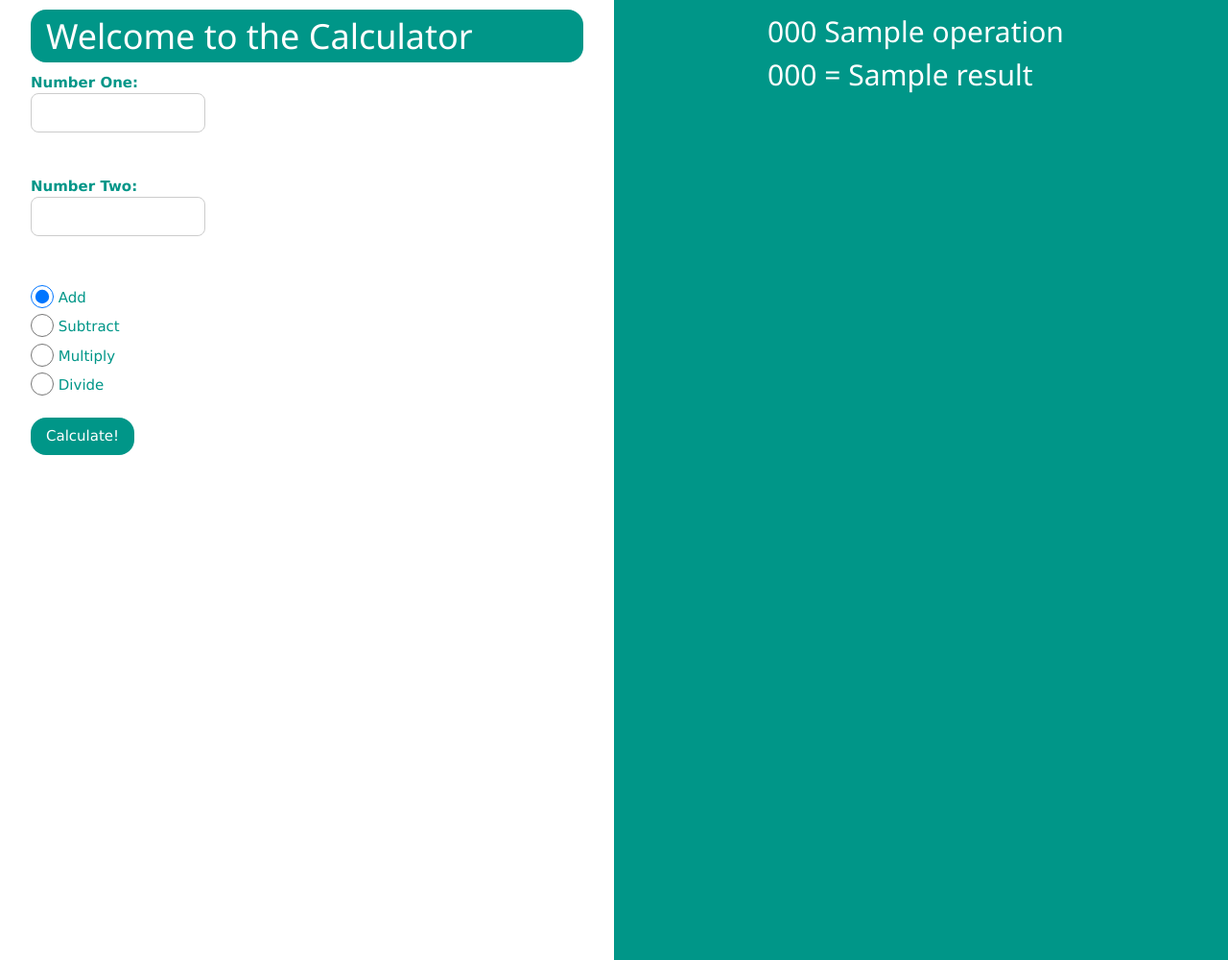
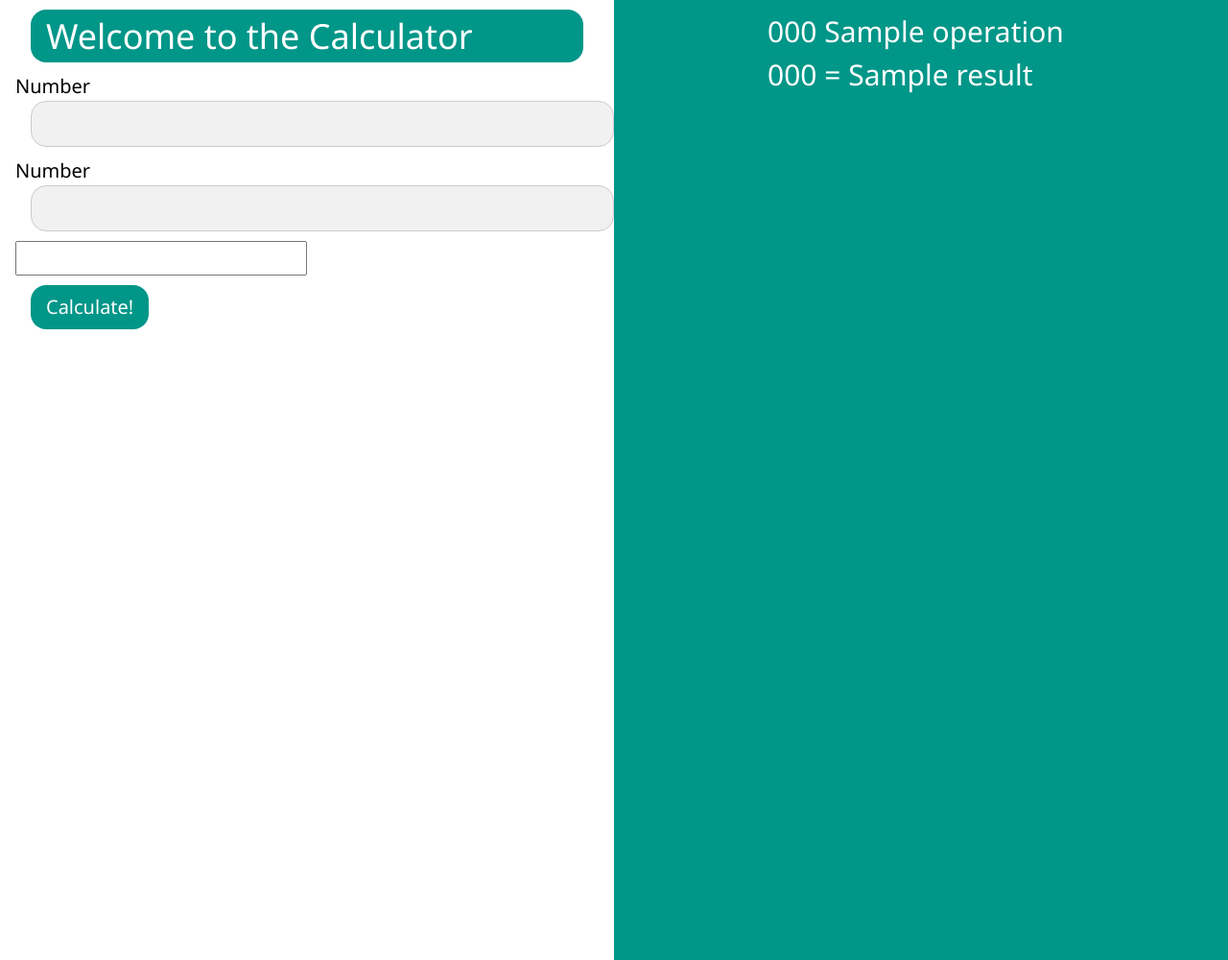
Before and after one commit to CallumLee22/FLASK-INTRO, a Flask app: template templates/calc.jinja in a window 1280 px wide. Shown: the whole page at 96% size. Run offline with Flask 3, Linux system fonts and the light colour scheme; the template is opened without the code that fills it: most values are stand-ins (such as "Sample title", 1, 10 or a date in 2020); form fields are guessed from the names that the template uses.

Commit message:
new form

```diff
--- a/templates/calc.jinja
+++ b/templates/calc.jinja
@@ -36,40 +36,14 @@
                     style="font-size:10vw text-shadow:1px 1px 0 #444">
                     Welcome to
                     the Calculator</h1>
-                <form method="POST">
-                    <label class="w3-margin-left w3-text-teal"><b>Number One:</b></label>
-                    <input class="w3-animate-input w3-margin-left w3-input w3-border w3-round-large" style="width:30%"
-                        type="text" id="num1" name="num1"><br><br>
-
-                    <label class="w3-margin-left w3-text-teal"><b>Number Two:</b></label>
-                    <input class="w3-animate-input w3-margin-left w3-input w3-border w3-round-large" style="width:30%"
-                        type="text" id="num2" name="num2"><br><br>
-
-                    <div>
-                        <input class="w3-radio w3-margin-left" type="radio" name="operation" id="add" value="add"
-                            checked>
-                        <label for="add" class="w3-text-teal">Add</label>
-                    </div>
-                    <div>
-                        <input class="w3-radio w3-margin-left" type="radio" name="operation" id="subtract "
-                            value="subtract">
-                        <label for="subtract" class="w3-text-teal">Subtract</label>
-                    </div>
-                    <div>
-                        <input class="w3-radio w3-margin-left" type="radio" name="operation" id="multiply"
-                            value="multiply">
-                        <label for="multiply" class="w3-text-teal">Multiply</label>
-                    </div>
-                    <div>
-                        <input class="w3-radio w3-margin-left" type="radio" name="operation" id="divide" value="divide">
-                        <label for="divide" class="w3-text-teal">Divide</label><br><br>
-                    </div>
-
-                    <input class="w3-button w3-teal w3-round-xlarge w3-margin-left" type="submit"
-                        value="Calculate!"><br>
-                </form>
-            </div>
-
+                <form method="POST" action="/" enctype="multipart/form-data">
+                     {{ form.csrf_token }}
+                    <h4>{{ form.number1.label }} {{ form.number1(class="w3-input w3-round-xlarge w3-border w3-light-grey w3-margin-left") }}</h4>
+                    <h4>{{ form.number2.label }} {{ form.number2(class="w3-input w3-round-xlarge w3-border w3-light-grey w3-margin-left") }}</h4>
+                    <h4>{{ form.operation() }}</h4>
+                    <h4><input class="w3-button w3-teal w3-round-xlarge w3-margin-left" type="submit" value="Calculate!"></h4>
+                 </form>
+             </div>
             {% with messages = get_flashed_messages() %}
             {% if messages %}
             <div class="w3-margin-left w3-panel w3-red w3-margin-right" style="width: 70%">
```
